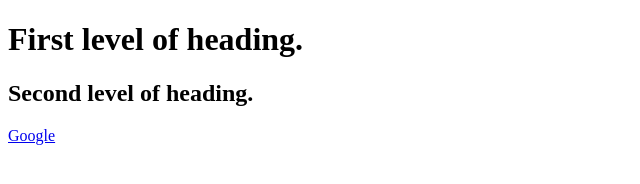
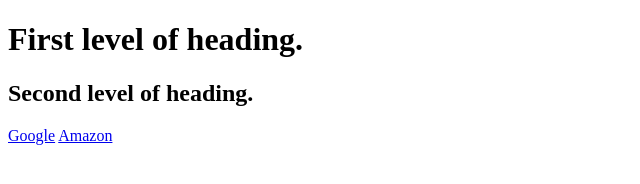
Before and after one commit to Narasimha-143/rgukt, a plain HTML site: page index.html in a window 1280 px wide. Shown: the full height of the page, 0-640 px from the left. Drawn offline with Linux system fonts and the light colour scheme.

Commit message:
anchor tag with amazon link is added

```diff
--- a/index.html
+++ b/index.html
@@ -12,5 +12,6 @@
         <h1>First level of heading.</h1>
         <h2>Second level of heading.</h2>
         <a href="https://www.google.com">Google</a>
+        <a href="https://www.amazon.com">Amazon</a>
     </body>
 </html
```
